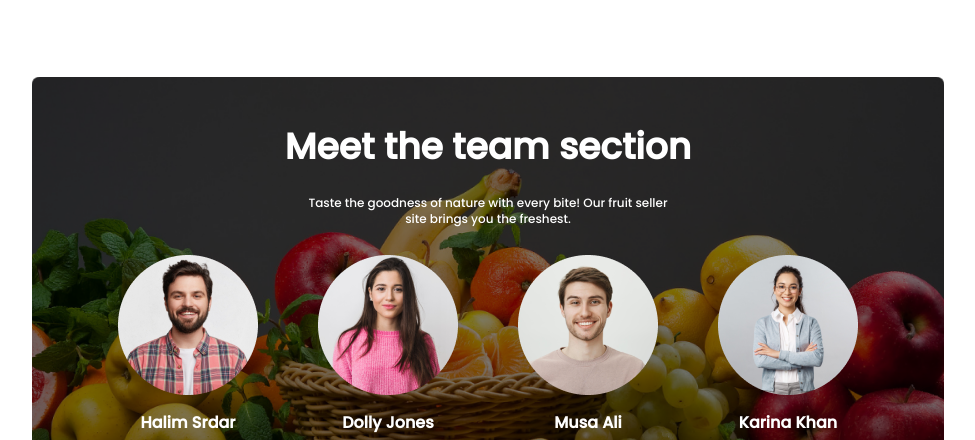
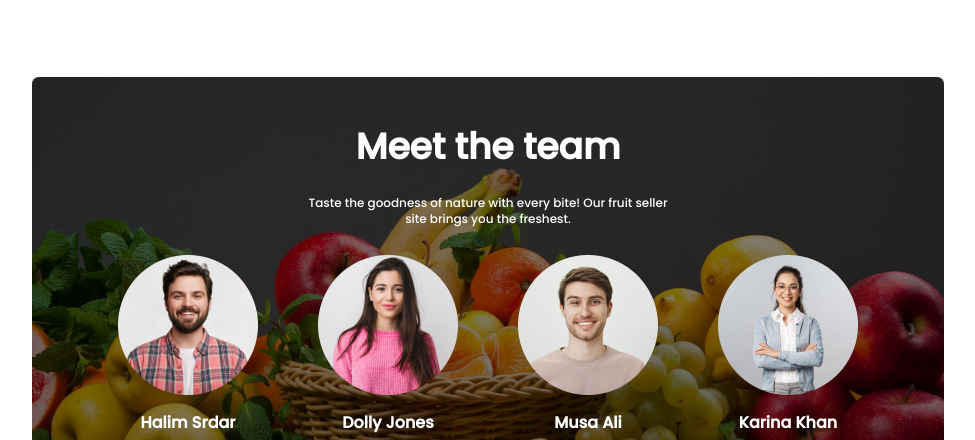
Before and after one commit to bishwajit1965/fruit-burst, a plain HTML site: page index.html in a window 1280 px wide. Shown: the part 1608-2048 px from the top of the page, without its empty margins (152-1127 px from the left). Drawn offline with nearby package versions, Linux system fonts and the light colour scheme.

```diff
--- a/index.html
+++ b/index.html
@@ -111,7 +111,6 @@
         <!-- ./Navbar -->
 
         <!-- Carousal banner section begins -->
-
         <div class="carousel w-full">
           <div
             id="slide1"
@@ -315,7 +314,6 @@
             <p class="text-xs">Pomegranate</p>
           </div>
         </div>
-
         <!-- ./Carousal banner section ends -->
       </section>
       <!-- ./Navigation section ends -->
@@ -331,7 +329,7 @@
         <div class="lg:flex md:flex lg:justify-between grid">
           <div class="space-y-6 flex-1 p-2">
             <h1
-              class="lg:text-4xl md:text-4xl md: lg:text-left text-4xl text-center font-extrabold"
+              class="lg:text-4xl md:text-4xl md:text-left lg:text-left text-4xl text-center font-extrabold"
             >
               Deal of the day
             </h1>
@@ -644,7 +642,9 @@
           <div class="flex items-center h-full justify-center text-white">
             <div class="z-50">
               <div class="text-center space-y-7">
-                <h1 class="text-4xl font-extrabold">Meet the team section</h1>
+                <h1 class="lg:text-4xl md:4xl text-2xl font-bold">
+                  Meet the team
+                </h1>
                 <p class="w-1/2 mx-auto text-xs">
                   Taste the goodness of nature with every bite! Our fruit seller
                   site brings you the freshest.
```
